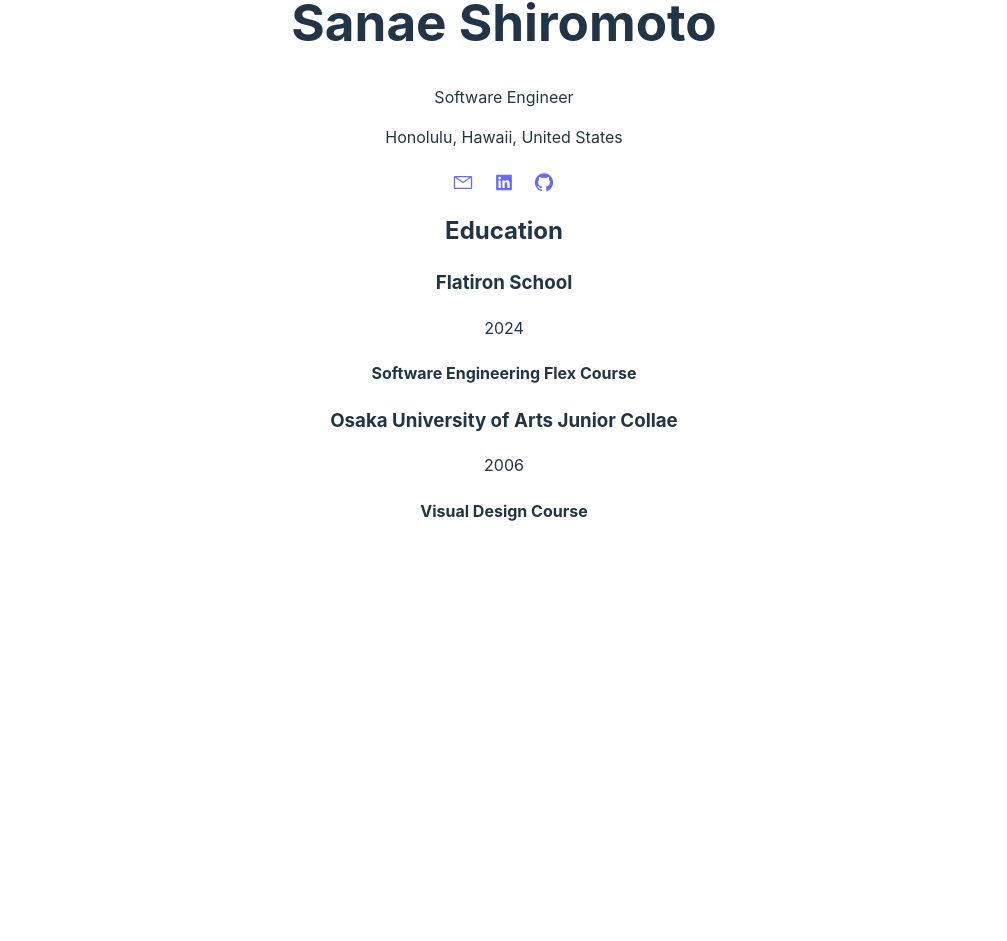
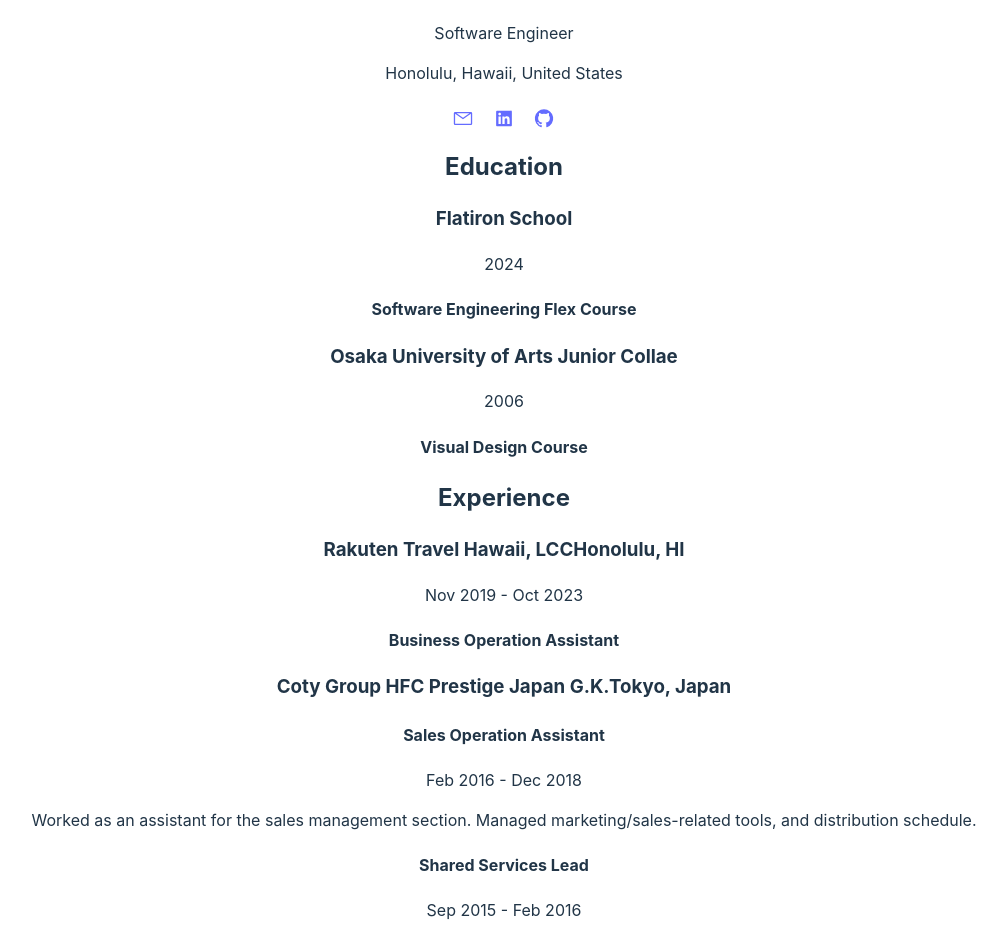
Before and after one commit to Pokasana/intro-page, a React (Vite) app: page /cv in a window 1280 px wide. Shown: the part 160-1101 px from the top of the page, without its empty margins (136-1143 px from the left). Before the commit the page ends 800 px from the top, so only its background shows below. Built offline with nearby package versions, Linux system fonts and the light colour scheme.

Commit message:
import Experience component in Info.jsx

```diff
--- a/src/features/cv/Info.jsx
+++ b/src/features/cv/Info.jsx
@@ -1,5 +1,6 @@
 import React from 'react';
 import Education from './Education.jsx'
+import Experience from './Experience.jsx'
 
 function Info() {
   return (
@@ -18,7 +19,14 @@
         <button className='i-carbon-logo-github' />
       </a>
 
-      <Education />
+      <div>
+        <Education />
+      </div>
+
+      <div>
+        <Experience />
+      </div>
+
     </div>
   )
 }
```
